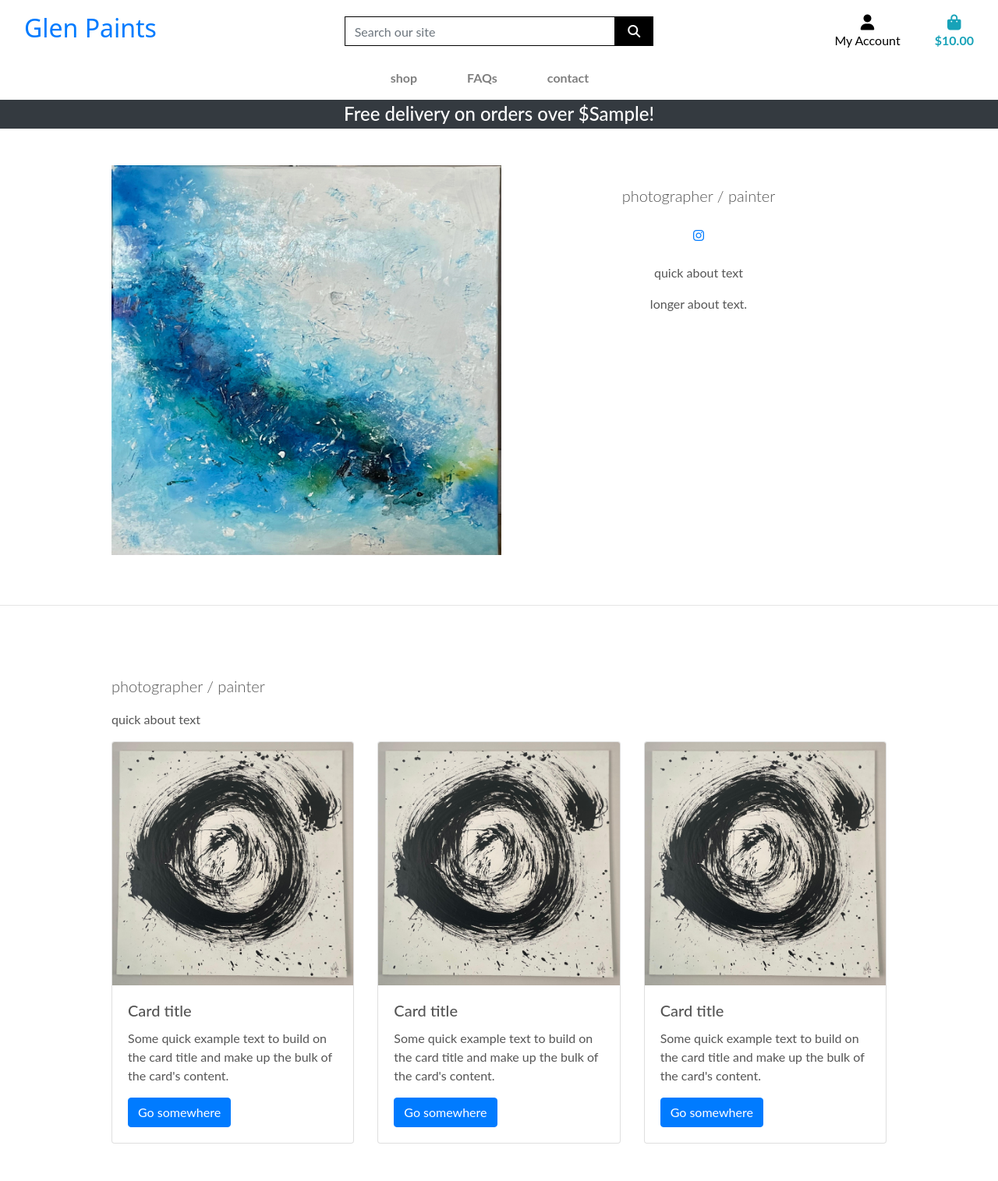
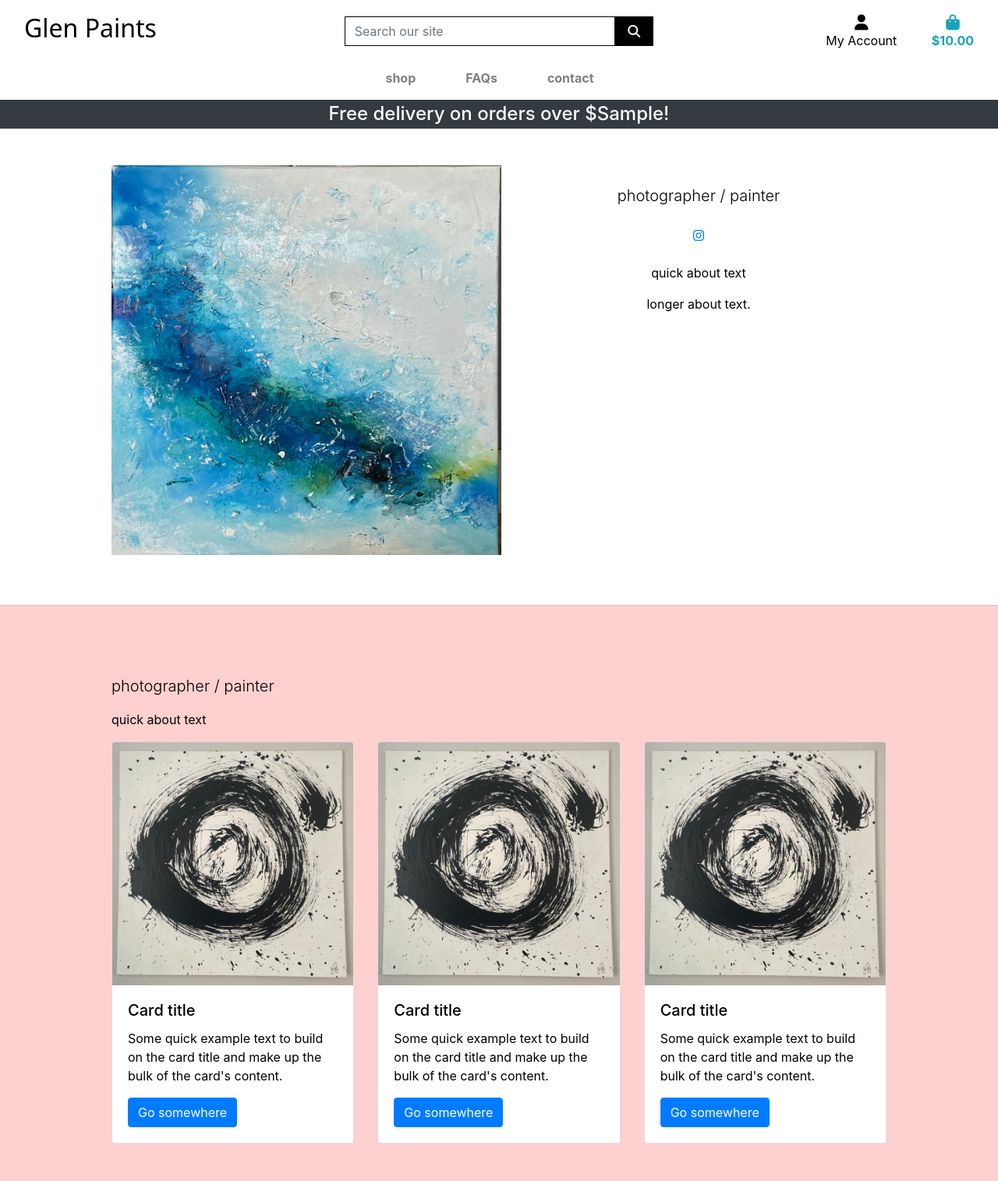
Before and after one commit to CassJBeckford/Glen_paints_MP4, a Django app: template home/templates/home/index.html in a window 1280 px wide. Shown: the whole page at 78% size. Run offline with Django 3.2, Linux system fonts and the light colour scheme; the template is opened without the code that fills it: most values are stand-ins (such as "Sample title", 1, 10 or a date in 2020); some libraries are stand-ins or nearby versions; some web fonts are replaced.

Commit message:
adjust coloring in navbar

```diff
--- a/static/css/base.css
+++ b/static/css/base.css
@@ -1,8 +1,10 @@
+
 /* Google Fonts - Rubik Glitch: CSS class */
 .rubik-glitch-regular {
     font-family: "Rubik Glitch", system-ui;
     font-weight: 400;
     font-style: normal;
+    color: #000;
 }
 
 html {
@@ -11,8 +13,7 @@
 
 body {
     background-size: cover;
-    color: #555;
-    font-family: 'Lato';
+    color: #000;
 }
 
 /* from Bulma */
@@ -26,6 +27,7 @@
 
 .logo-font {
     text-transform: uppercase;
+
 }
 
 .main-logo-link {
@@ -61,6 +63,10 @@
     border: 1px solid black !important;
 }
 
+.pink {
+    background-color: rgb(255, 208, 208);
+}
+
 /* -------------------------------- Media Queries */
 
 /* Slightly larger container on xl screens */
```
